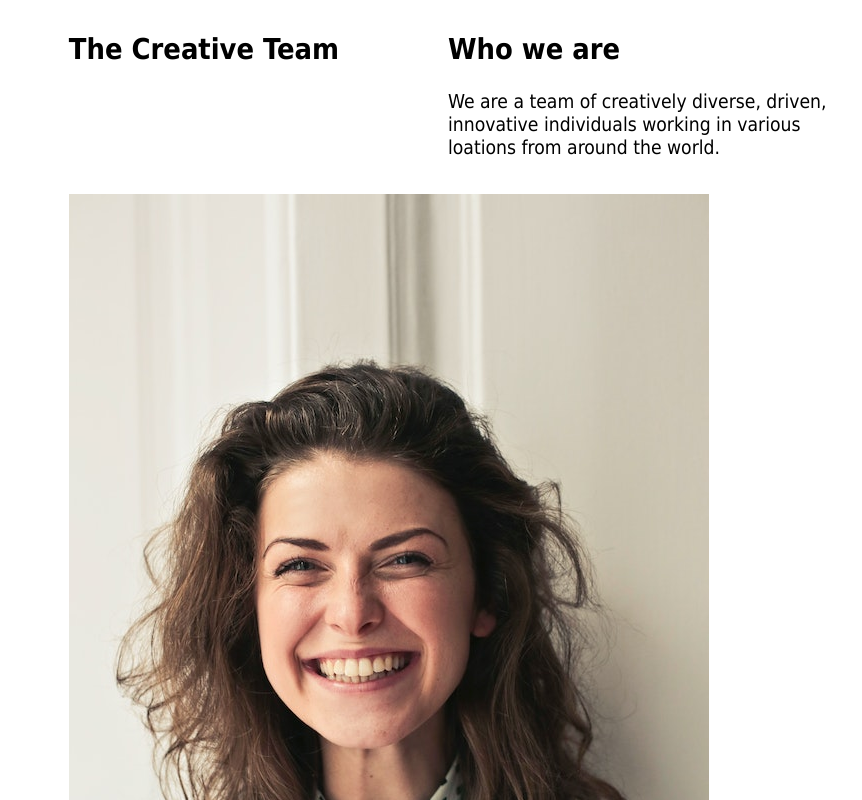
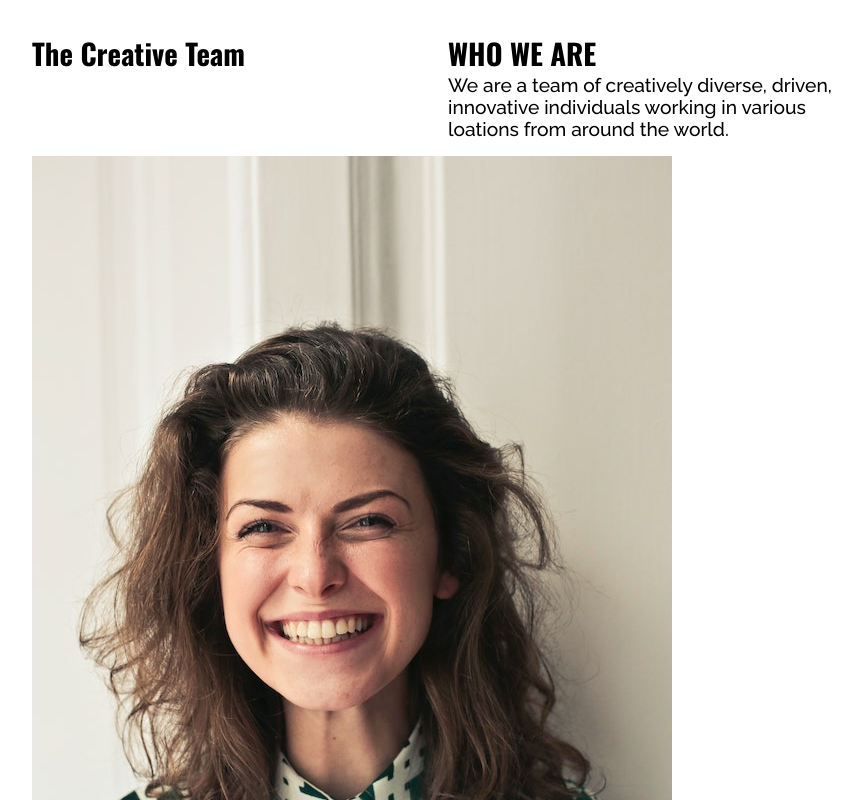
Before and after one commit to lailahgrant/team-page, a plain HTML site: page index.html in a window 1280 px wide. Shown: the top 800 px of the page, without its empty margins (192-1054 px from the left). Drawn offline with nearby package versions, Linux system fonts and the light colour scheme.

Commit message:
styled the header text

```diff
--- a/css/style.css
+++ b/css/style.css
@@ -1,6 +1,7 @@
+@import url('https://fonts.googleapis.com/css2?family=Oswald:wght@200;300;400;500;600;700&family=Raleway:ital,wght@0,100;0,200;0,500;0,600;1,100;1,400&display=swap');
 * {
-        /*padding: 0;
-    margin: 0;*/
+    padding: 0;
+    margin: 0;
     box-sizing: border-box;
 }
 
@@ -11,15 +12,28 @@
 
 .container {
     margin: 0 auto;
-        width: 60%;
+    width: 70%;
     display: grid;
     gap: 1rem;
+    /* grid-column: span 2 auto; */
+    padding: 2rem;
 }
 
 .header {
     display: grid;
     grid-template-columns: repeat(2, 1fr);
 }
+
+.intro {
+    font-family: "Raleway";
+}
+
+.intro h2 {
+    font-family: "Oswald";
+    text-transform: uppercase;
+}
+
+
 /* .
 
     margin: 0 auto;
```
Lines whose indentation alone changed are shown as unchanged.
